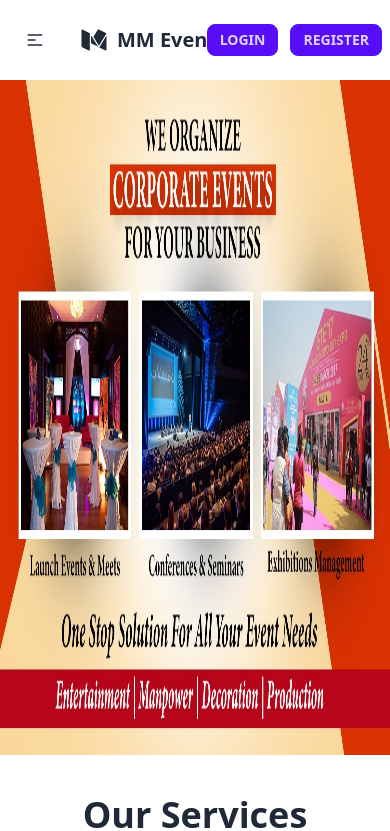
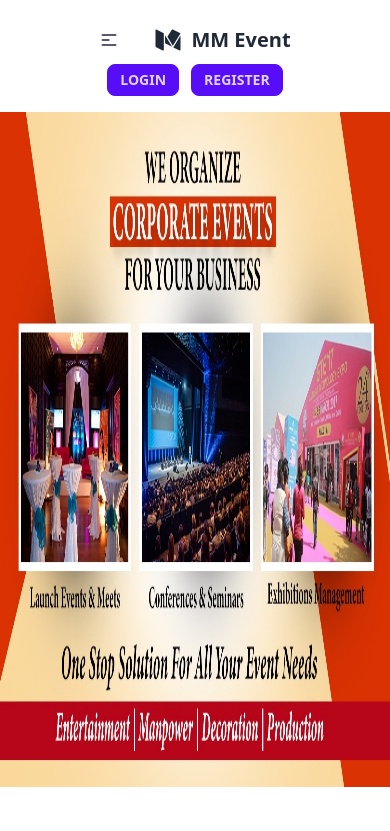
Before and after one commit to Mithun4450/m9a9-corporate-events-management, a React (Vite) app: page / in a window 390 px wide. Shown: the top 831 px of the page. Built offline with nearby package versions, Linux system fonts and the light colour scheme; no server answers.

Commit message:
Responsive task has been completed

```diff
--- a/src/components/Navbar/Navbar.jsx
+++ b/src/components/Navbar/Navbar.jsx
@@ -26,10 +26,11 @@ const Navbar = () => {
 
 
     return (
-        <div className="navbar bg-base-100 py-4">
+        <div className="navbar bg-base-100 py-4 flex flex-col md:flex-row ">
 
 
-            <div className="navbar-start  font-semibold">
+            <div className="w-3/4">
+                <div className="navbar-start  font-semibold flex justify-center  items-center w-full  lg:w-1/4">
                     <div className="dropdown">
                         <label tabIndex={0} className="btn btn-ghost lg:hidden">
                             <svg xmlns="http://www.w3.org/2000/svg" className="h-5 w-5" fill="none" viewBox="0 0 24 24" stroke="currentColor"><path strokeLinecap="round" strokeLinejoin="round" strokeWidth="2" d="M4 6h16M4 12h8m-8 6h16" /></svg>
@@ -44,16 +45,17 @@ const Navbar = () => {
                 </div>
 
 
-            <div className="navbar-center  hidden lg:flex font-semibold">
+                <div className="navbar-end hidden lg:flex justify-center font-semibold w-3/4">
                     <ul className="menu menu-horizontal px-1">
                         {
                             navLinks
                         }
                     </ul>
                 </div>
+            </div>
 
 
-            <div className="navbar-end space-x-3 font-semibold">
+            <div className="space-x-3 font-semibold w-full flex justify-center lg:w-1/4">
                 {
                     user? <>
                     <p>{user.displayName}</p>
```
Also changed, not shown: 1 other file (tests, documents, lock files or other folders). Lines whose indentation alone changed are shown as unchanged.
